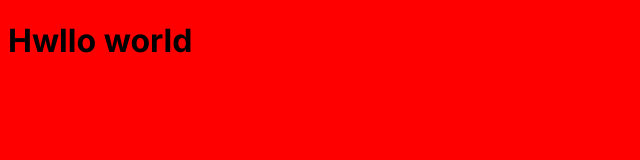
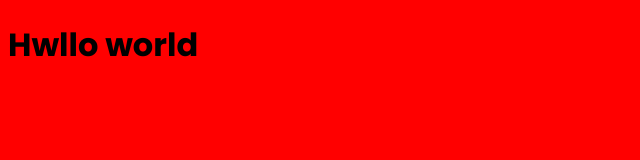
Before and after one commit to xiaonanpols21/Portfolio, a Next.js app: page / in a window 1280 px wide. Shown: the top 160 px of the page, without its empty margins (0-640 px from the left). Built offline with nearby package versions, Linux system fonts and the light colour scheme.

Commit message:
fonts and variables

```diff
--- a/src/app/layout.js
+++ b/src/app/layout.js
@@ -1,17 +1,20 @@
-import { Inter } from "next/font/google";
+import { Poppins } from "next/font/google";
 
-
-const inter = Inter({ subsets: ["latin"] });
+const poppins = Poppins({
+    weight: ['400', '700'],
+    subsets: ['latin'],
+    display: 'swap',
+})
 
 export const metadata = {
-  title: "Create Next App",
-  description: "Generated by create next app",
+    title: "Create Next App",
+    description: "Generated by create next app",
 };
 
 export default function RootLayout({ children }) {
-  return (
-    <html lang="en">
-      <body className={inter.className}>{children}</body>
+    return (
+    <html lang="nl">
+        <body className={poppins.className}>{children}</body>
     </html>
-  );
+    );
 }
--- a/src/styles/index.scss
+++ b/src/styles/index.scss
@@ -1,3 +1,5 @@
+@import "./variables";
+
 body {
     background-color: red;
 }
--- /dev/null
+++ b/src/styles/variables.scss
@@ -0,0 +1,8 @@
+// Colors
+$black: #22162A;
+$dark-purple: #461F56;
+$purple: #724D90;
+$pink: #E54E6D;
+$yellow: #F8C631;
+$blue: #1DA0F2;
+$white: #FFFFFF;
```
